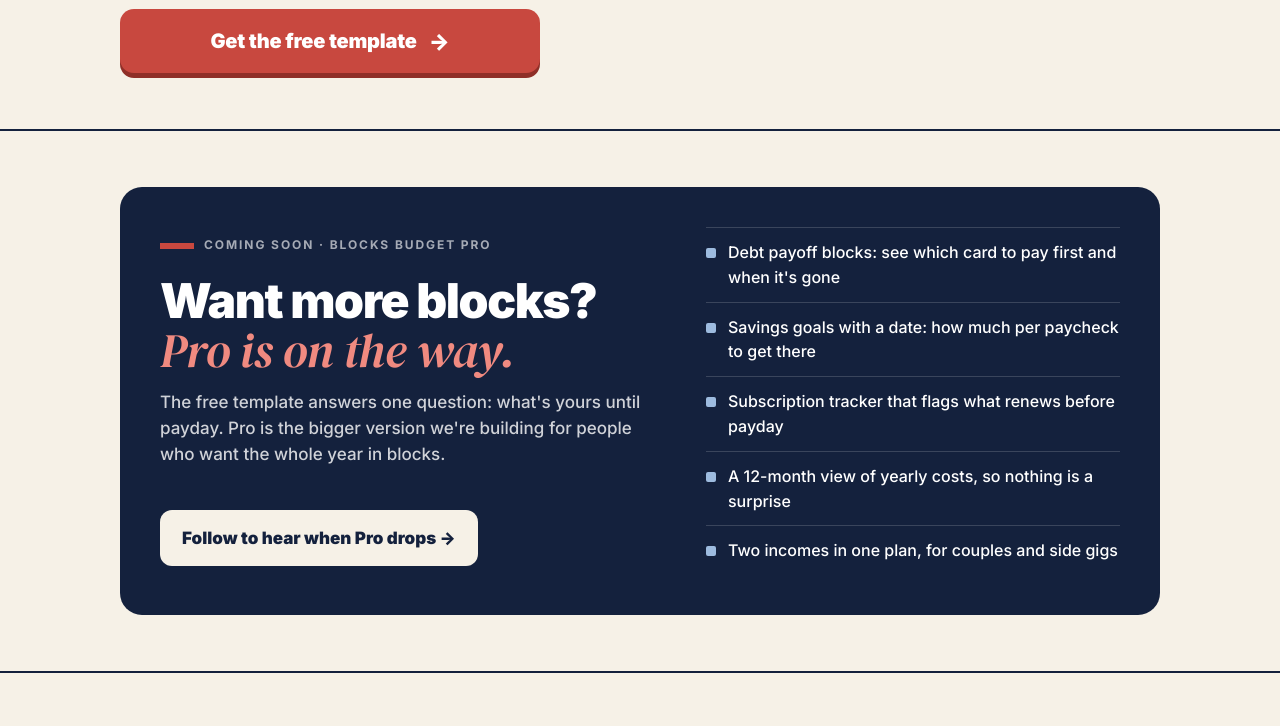
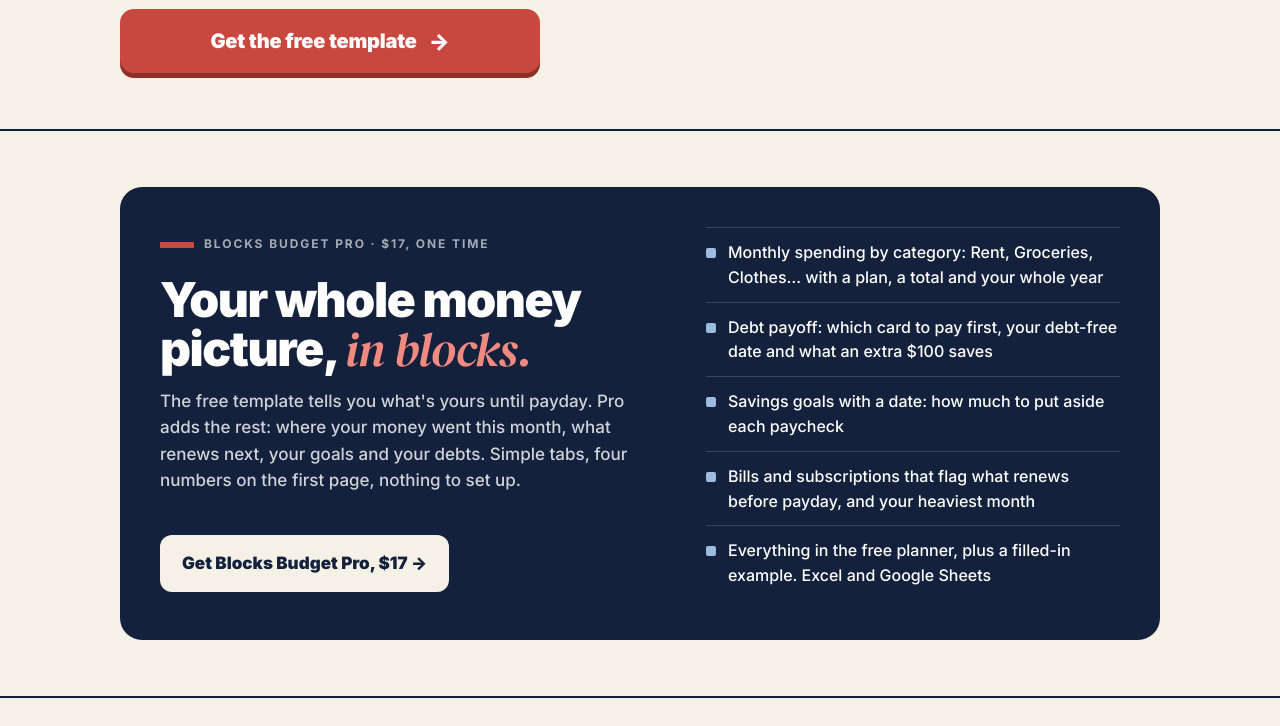
Before and after one commit to ignaciosoria/moneyinblocks-site, a plain HTML site: page index.html in a window 1280 px wide. Shown: the part 1008-1734 px from the top of the page. Drawn offline with Linux system fonts and the light colour scheme.

Commit message:
Blocks Budget Pro: sección con botón de compra ($17)

```diff
--- a/index.html
+++ b/index.html
@@ -148,7 +148,7 @@
       <p class="lede">The free Blocks Budget shows how much you can really spend until your next paycheck, after bills, yearly costs and savings are set aside.</p>
       <a class="cta" id="free-cta" href="https://shop.moneyinblocks.com/b/e0FGQ">Get the free template <span class="arr" aria-hidden="true">→</span></a>
       <ul class="fine"><li>$0, instant download</li><li>Excel + Google Sheets</li><li>No bank connection</li></ul>
-      <a class="pro-link" href="#pro">Pro template, with more options <span>Coming soon</span></a>
+      <a class="pro-link" href="#pro">Want the whole picture? See Pro <span>$17</span></a>
     </div>
 
     <div class="card" role="img" aria-label="Example: $900 in the bank, $140 free to spend until payday">
@@ -185,17 +185,17 @@
   <div class="wrap">
     <div class="paid">
       <div>
-        <p class="kicker">Coming soon · Blocks Budget Pro</p>
-        <h2>Want more blocks? <em>Pro is on the way.</em></h2>
-        <p>The free template answers one question: what's yours until payday. Pro is the bigger version we're building for people who want the whole year in blocks.</p>
-        <a class="btn2" href="https://www.instagram.com/money_in_blocks/" target="_blank" rel="noopener">Follow to hear when Pro drops →</a>
+        <p class="kicker">Blocks Budget Pro · $17, one time</p>
+        <h2>Your whole money picture, <em>in blocks.</em></h2>
+        <p>The free template tells you what's yours until payday. Pro adds the rest: where your money went this month, what renews next, your goals and your debts. Simple tabs, four numbers on the first page, nothing to set up.</p>
+        <a class="btn2" id="pro-cta" href="https://shop.moneyinblocks.com/b/qS5Eh">Get Blocks Budget Pro, $17 →</a>
       </div>
       <ul>
-        <li>Debt payoff blocks: see which card to pay first and when it's gone</li>
-        <li>Savings goals with a date: how much per paycheck to get there</li>
-        <li>Subscription tracker that flags what renews before payday</li>
-        <li>A 12-month view of yearly costs, so nothing is a surprise</li>
-        <li>Two incomes in one plan, for couples and side gigs</li>
+        <li>Monthly spending by category: Rent, Groceries, Clothes… with a plan, a total and your whole year</li>
+        <li>Debt payoff: which card to pay first, your debt-free date and what an extra $100 saves</li>
+        <li>Savings goals with a date: how much to put aside each paycheck</li>
+        <li>Bills and subscriptions that flag what renews before payday, and your heaviest month</li>
+        <li>Everything in the free planner, plus a filled-in example. Excel and Google Sheets</li>
       </ul>
     </div>
   </div>
```
